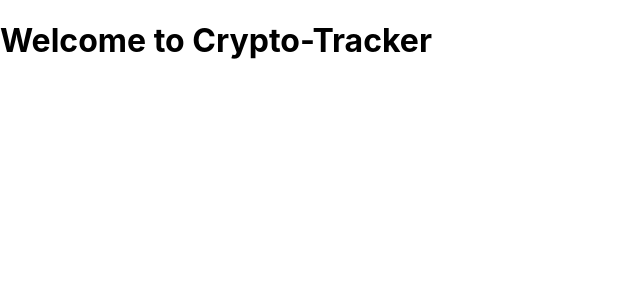
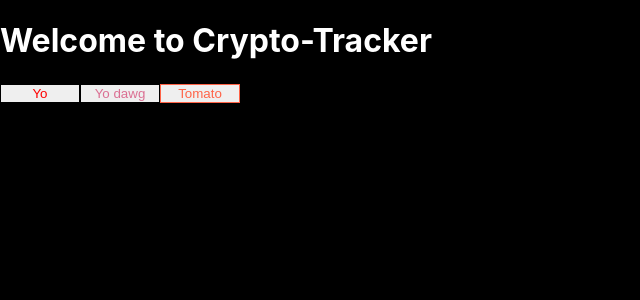
Before and after one commit to SeanPhilippi/crypto-tracker, a React (Create React App) app: page / in a window 1280 px wide. Shown: the top 300 px of the page, without its empty margins (0-640 px from the left). Built offline with nearby package versions, Linux system fonts and the light colour scheme.

Commit message:
styling, styled-components experiments

```diff
--- a/src/App/App.css
+++ b/src/App/App.css
@@ -0,0 +1,4 @@
+:root {
+  background-color: black;
+  color: white;
+}
--- a/src/App/Welcome.js
+++ b/src/App/Welcome.js
@@ -1,14 +1,29 @@
 import React from 'react';
-import styled from 'styled-components';
+import styled, { css } from 'styled-components';
 
-const Button = styled.div`
+const Button = styled.button`
   color: red;
-`
+  border: solid black 1px;
+  width: 5rem;
+  ${props => props.primary && css`
+    color: palevioletred;
+  `}
+`;
+
+const TomatoButton = styled(Button)`
+  color: tomato;
+  border-color: tomato;
+`;
 
 const Welcome = () => (
-  <h1>
-    Welcome to Crypto-Tracker
-  </h1>
+<>
+    <h1>
+      Welcome to Crypto-Tracker
+    </h1>
+    <Button>Yo</Button>
+    <Button primary>Yo dawg</Button>
+    <TomatoButton>Tomato</TomatoButton>
+</>
 );
 
 export default Welcome;
```
Also changed, not shown: 1 other file (tests, documents, lock files or other folders).
